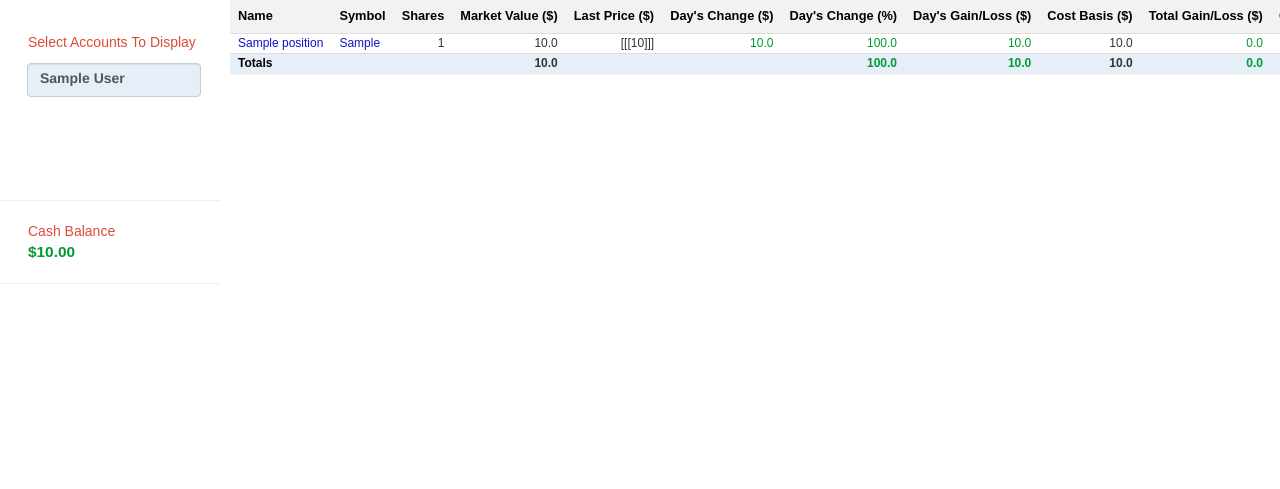
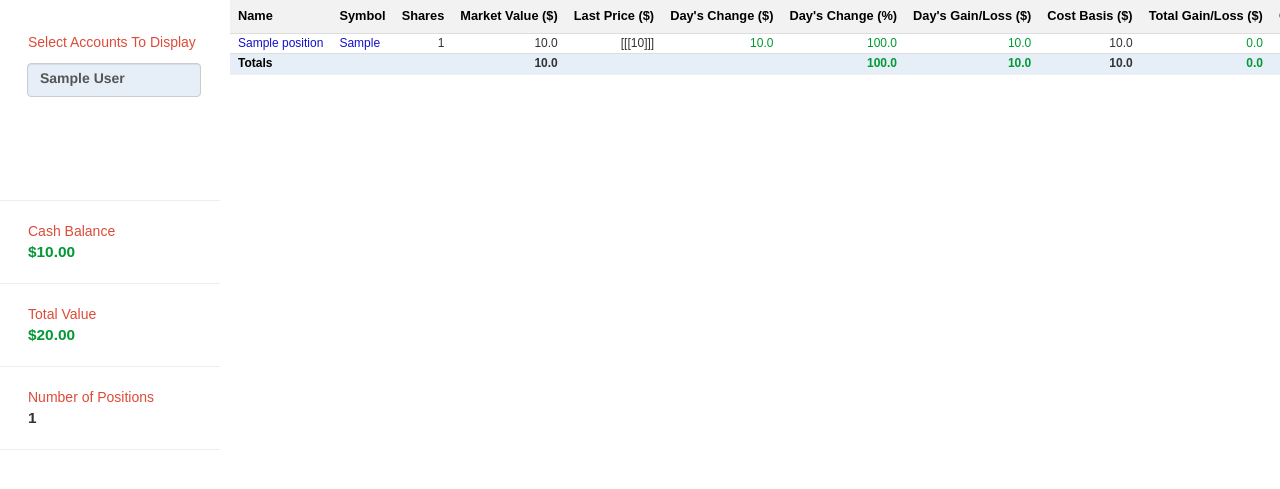
Before and after one commit to grsmith1943/portfoliology, a Django app: page /positions/ in a window 1280 px wide; the page is wider, and only the part inside the window is pictured. Shown: the part 148-637 px from the top of that part. Run offline with Django 3.2, Linux system fonts and the light colour scheme; tables that the repository leaves empty hold one stand-in row (values such as "Sample post"); a database or web service that is not in the repository returns one stand-in record (values such as "Sample title"); data that the repository does not hold is empty; parts of the project's set-up code (start-up, migrations or seed data) failed here and were passed over; some libraries are stand-ins or nearby versions.

Commit message:
added total value and removed account filters for analysis

```diff
--- a/analysis/views.py
+++ b/analysis/views.py
@@ -19,6 +19,7 @@ def index(request):
         "accounts": [acct.name for acct in accounts],
         "cash_balances": {acct: acct.cash_balance for acct in accounts},
         "total_cash": "{:,.2f}".format(total_cash),
+        "total_value": "{:,.2f}".format(total_cash + positions_data["Market Value ($)"].sum()),
         "num_positions": positions_data.shape[0],
         "concentration_bar_chart": concentration_bar_chart,
         "concentration_area_chart": concentration_area_chart,
--- a/home/templates/home/base.html
+++ b/home/templates/home/base.html
@@ -122,6 +122,14 @@
             font-size: 1.1em;
         }
 
+        #total-value {
+            margin: 0 15px 0 28px;
+            font-family: Arial,sans-serif;
+            color: #093;
+            font-weight: bold;
+            font-size: 1.1em;
+        }
+
         #position-count {
             margin: 0 15px 0 28px;
             font-family: Arial,sans-serif;
--- a/positions/templates/positions/index.html
+++ b/positions/templates/positions/index.html
@@ -51,6 +51,16 @@
 
         <p id="cash-header" class="sidebar-header">Cash Balance</p>
         <p id="cash-totals">${{ total_cash }}</p>
+
+        <hr>
+
+        <p id="total-value-header" class="sidebar-header">Total Value</p>
+        <p id="total-value">${{ total_value }}</p>
+
+        <hr>
+
+        <p id="position-count-header" class="sidebar-header">Number of Positions</p>
+        <p id="position-count">{{ num_positions }}</p>
 
         <hr>
 
@@ -187,6 +197,10 @@
 
             $('#cash-totals').text("$" + cashTotal.toFixed(2));
 
+            // update total value
+            var totalVal = Number(cashTotal) + Number(totalMarketValue);
+            $('#total-value').text("$" + totalVal.toFixed(2));
+
             // color cols
             colorCols();
 
--- a/positions/views.py
+++ b/positions/views.py
@@ -15,7 +15,9 @@ def index(request):
         "positions": positions_summary.to_html(index=False),
         "accounts": [acct.name for acct in accounts],
         "cash_balances": {acct: acct.cash_balance for acct in accounts},
-        "total_cash": "{:,.2f}".format(total_cash)
+        "total_cash": "{:,.2f}".format(total_cash),
+        "total_value": "{:,.2f}".format(total_cash + positions_summary["Market Value ($)"].iloc[0]),
+        "num_positions": positions_summary.shape[0] - 1,
     }
 
     return render(request, "positions/index.html", context)
--- a/requirements.txt
+++ b/requirements.txt
@@ -10,7 +10,7 @@ pandas==0.20.3
 python-dateutil==2.6.1
 pytz==2017.2
 PyYAML==3.12
-requests==2.12.4
+requests==2.14.2
 simplejson==3.10.0
 singledispatch==3.4.0.3
 six==1.11.0
```
Also changed, not shown: analysis/templates/analysis/index.html (+9 -13 lines).
